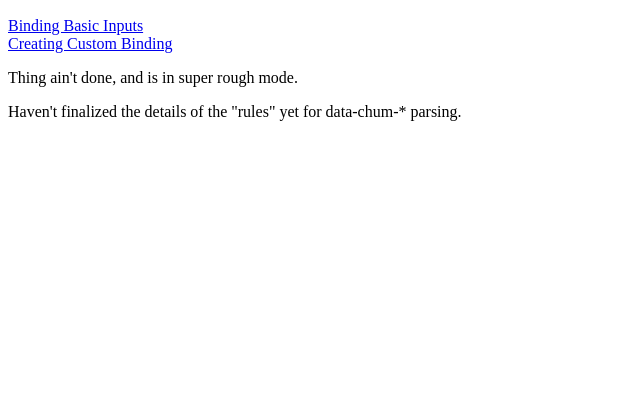
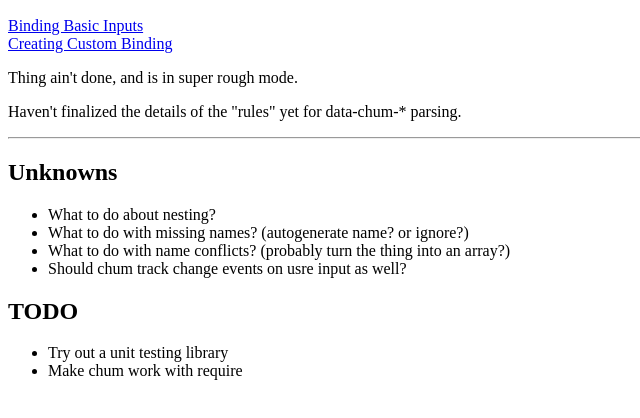
Before and after one commit to irysius/chum, a plain HTML site: page index.html in a window 1280 px wide. Shown: the part 110-528 px from the top of the page, without its empty margins (0-640 px from the left). Drawn offline with Linux system fonts and the light colour scheme.

Commit message:
Adding goals to index.html

```diff
--- a/index.html
+++ b/index.html
@@ -12,5 +12,18 @@
         <div><a href="example2.html">Creating Custom Binding</a></div>
         <p>Thing ain't done, and is in super rough mode.</p>
         <p>Haven't finalized the details of the "rules" yet for data-chum-* parsing.</p>
+        <hr />
+        <h2>Unknowns</h2>
+        <ul>
+            <li>What to do about nesting?</li>
+            <li>What to do with missing names? (autogenerate name? or ignore?)</li>
+            <li>What to do with name conflicts? (probably turn the thing into an array?)</li>
+            <li>Should chum track change events on usre input as well?</li>
+        </ul>
+        <h2>TODO</h2>
+        <ul>
+            <li>Try out a unit testing library</li>
+            <li>Make chum work with require</li>
+        </ul>
     </body>
 </html>
```
